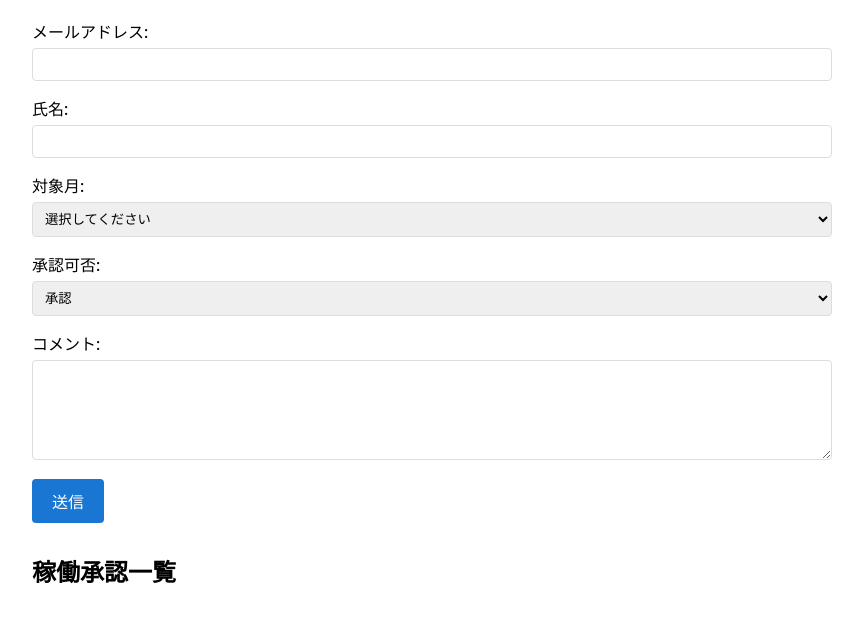
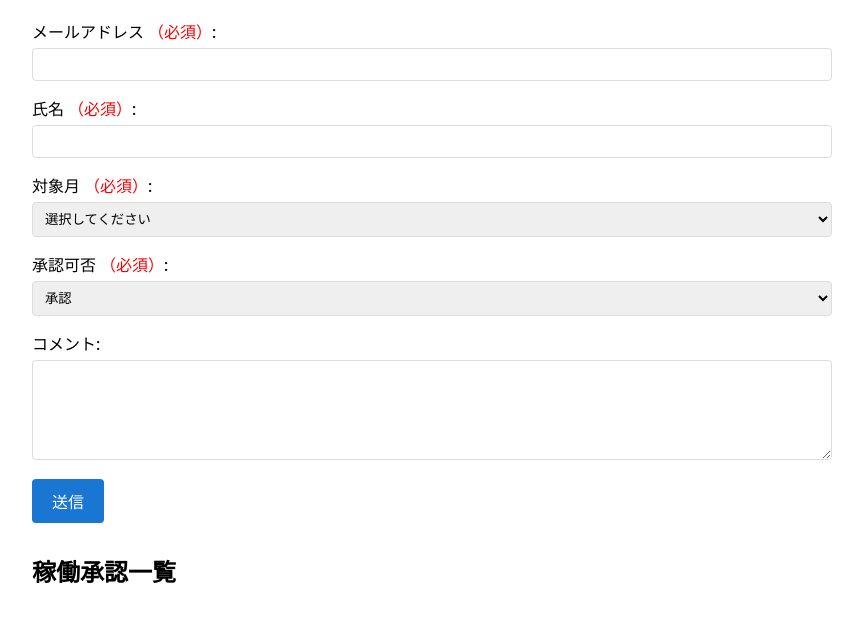
Before and after one commit to kudo-sho/workReportManagement, a website: page src/index.html in a window 1280 px wide. Shown: the part 90-712 px from the top of the page, without its empty margins (208-1071 px from the left). Drawn offline with Linux system fonts and the light colour scheme.

Commit message:
入力必須項目がわかるように修正

```diff
--- a/src/index.html
+++ b/src/index.html
@@ -70,21 +70,21 @@
       comment: document.getElementById('comment').value
     });">
       <div class="form-group">
-        <label for="email">メールアドレス:</label>
+        <label for="email">メールアドレス <span style="color: red;">（必須）</span>:</label>
         <input type="email" id="email" required>
       </div>
       <div class="form-group">
-        <label for="name">氏名:</label>
+        <label for="name">氏名 <span style="color: red;">（必須）</span>:</label>
         <input type="text" id="name" required>
       </div>
       <div class="form-group">
-        <label for="targetMonth">対象月:</label>
+        <label for="targetMonth">対象月 <span style="color: red;">（必須）</span>:</label>
         <select id="targetMonth" required>
           <option value="">選択してください</option>
         </select>
       </div>
       <div class="form-group">
-        <label for="approvalStatus">承認可否:</label>
+        <label for="approvalStatus">承認可否 <span style="color: red;">（必須）</span>:</label>
         <select id="approvalStatus" required>
           <option value="承認">承認</option>
           <option value="否認">否認</option>
```
